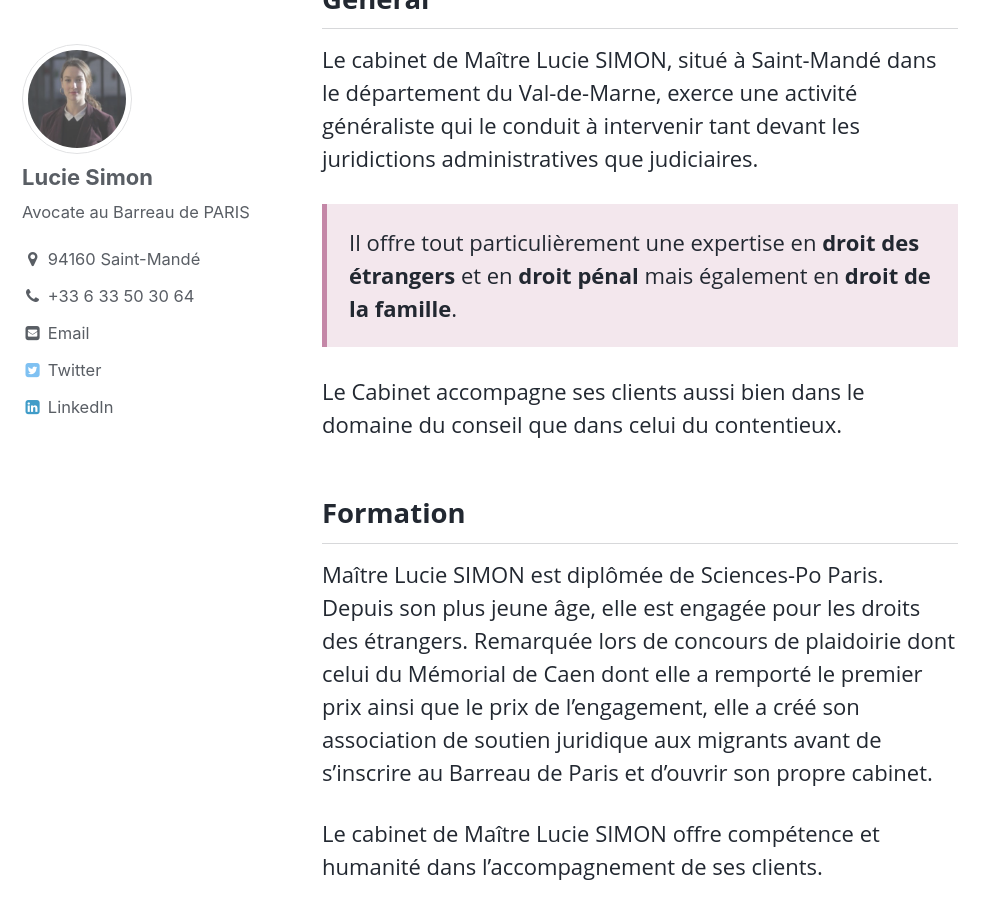
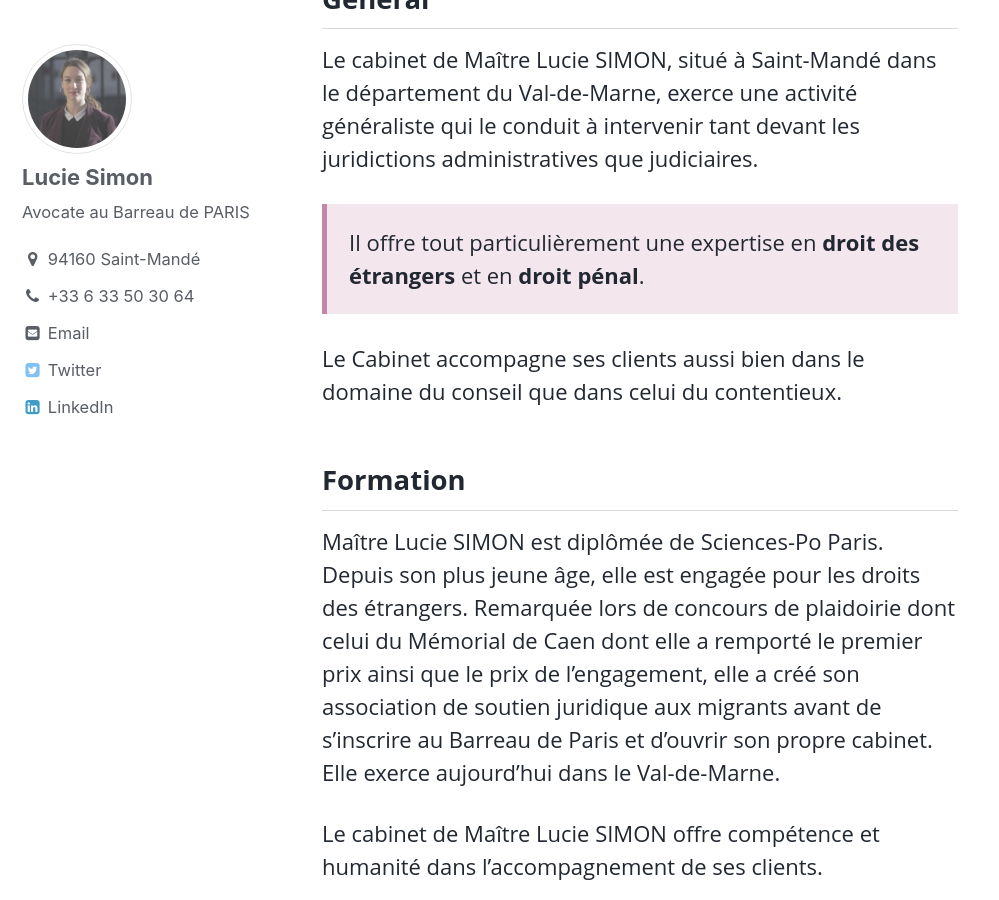
Before and after one commit to luciesimonavocate/luciesimonavocate.github.io, a Jekyll site: the page built from _pages/about.md, in a window 1280 px wide and 900 px high, scrolled down 270 px. Shown: the whole window, without its empty margins (0-999 px from the left). Built offline with Jekyll 4.4.1, drawn with Linux system fonts in a browser that asks for light colours.

Commit message:
Update about.md

```diff
--- a/_pages/about.md
+++ b/_pages/about.md
@@ -11,8 +11,7 @@ Le cabinet de Maître Lucie SIMON, situé à Saint-Mandé dans le département d
 activité généraliste qui le conduit à intervenir tant devant les juridictions administratives
 que judiciaires.
 
-Il offre tout particulièrement une expertise en **droit des étrangers** et en **droit pénal** mais également
-en **droit de la famille**.
+Il offre tout particulièrement une expertise en **droit des étrangers** et en **droit pénal**.
 {: .notice}
 
 Le Cabinet accompagne ses clients aussi bien dans le domaine du conseil que dans celui du
@@ -22,6 +21,6 @@ contentieux.
 
 Maître Lucie SIMON est diplômée de Sciences-Po Paris.
 Depuis son plus jeune âge, elle est engagée pour les droits des étrangers. Remarquée lors de
-concours de plaidoirie dont celui du Mémorial de Caen dont elle a remporté le premier prix ainsi que le prix de l'engagement, elle a créé son association de soutien juridique aux migrants avant de s’inscrire au Barreau de Paris et d’ouvrir son propre cabinet.
+concours de plaidoirie dont celui du Mémorial de Caen dont elle a remporté le premier prix ainsi que le prix de l'engagement, elle a créé son association de soutien juridique aux migrants avant de s’inscrire au Barreau de Paris et d’ouvrir son propre cabinet. Elle exerce aujourd'hui dans le Val-de-Marne.
 
 Le cabinet de Maître Lucie SIMON offre compétence et humanité dans l’accompagnement de ses clients.
```
